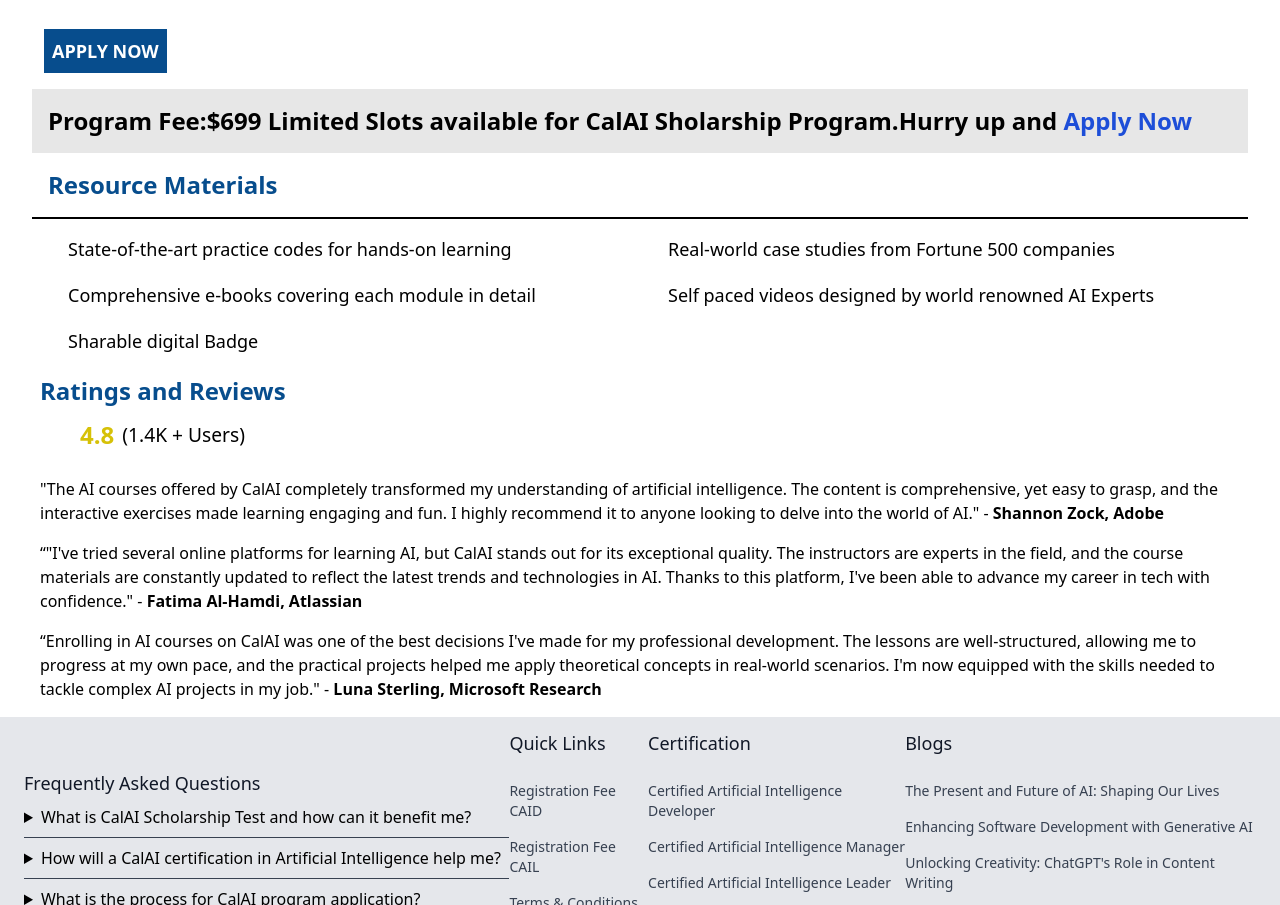
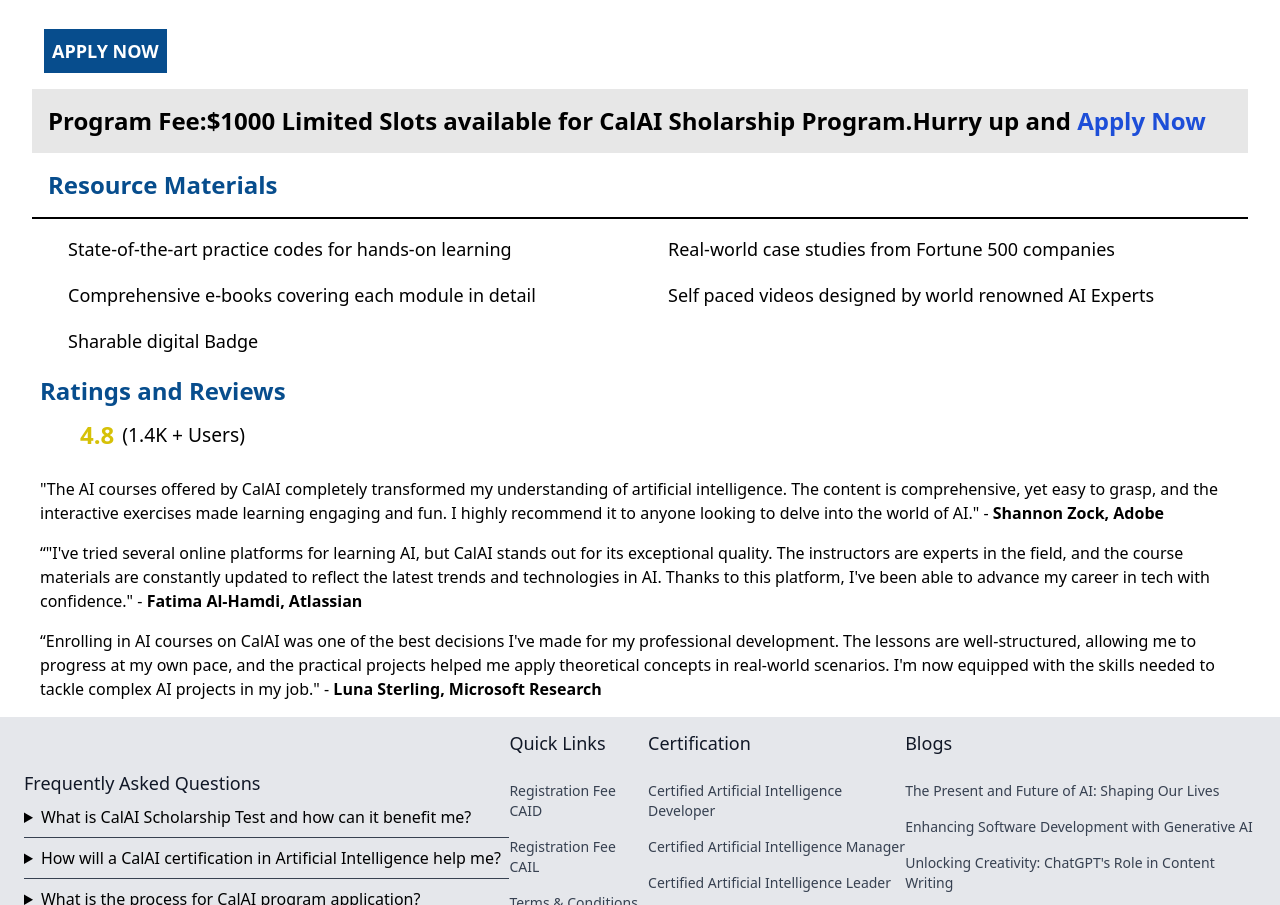
Before and after one commit to rahulharsh017/CALAI_site, a website: page AI-Developer.html in a window 1280 px wide. Shown: the part 3342-4247 px from the top of the page. Drawn offline with nearby package versions, Linux system fonts and the light colour scheme.

Commit message:
Update AI-Developer.html

```diff
--- a/AI-Developer.html
+++ b/AI-Developer.html
@@ -537,7 +537,7 @@
 
           <button id="applyNow" class="mt-4 ml-7 bg-[#074D8D] text-white p-2 text-lg font-bold hover:bg-blue-500">APPLY NOW</button>
           <div class="bg-[#e7e7e7] mx-4 relative mt-4 p-4">
-<h1 class="text-2xl font-bold">Program Fee:$699 Limited Slots available for CalAI Sholarship Program.Hurry up and <a class="text-blue-700" href="Starttest.html">Apply Now</a></h1>
+<h1 class="text-2xl font-bold">Program Fee:$1000 Limited Slots available for CalAI Sholarship Program.Hurry up and <a class="text-blue-700" href="Starttest.html">Apply Now</a></h1>
           </div>
 
           <div class=" mx-4 relative">
```
